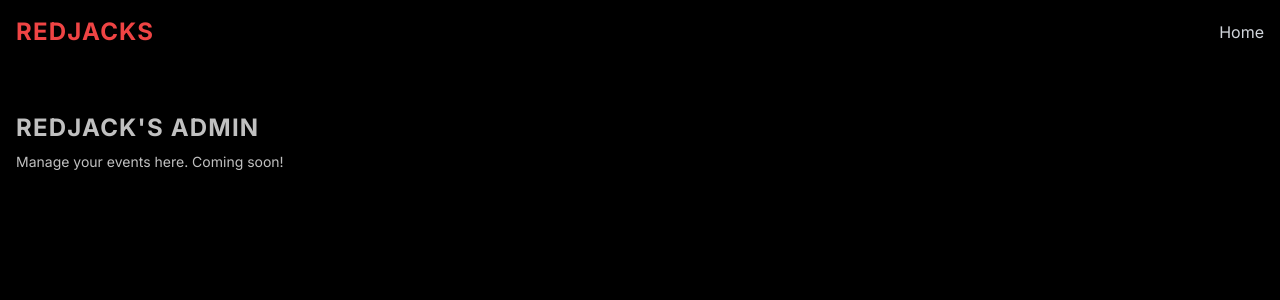
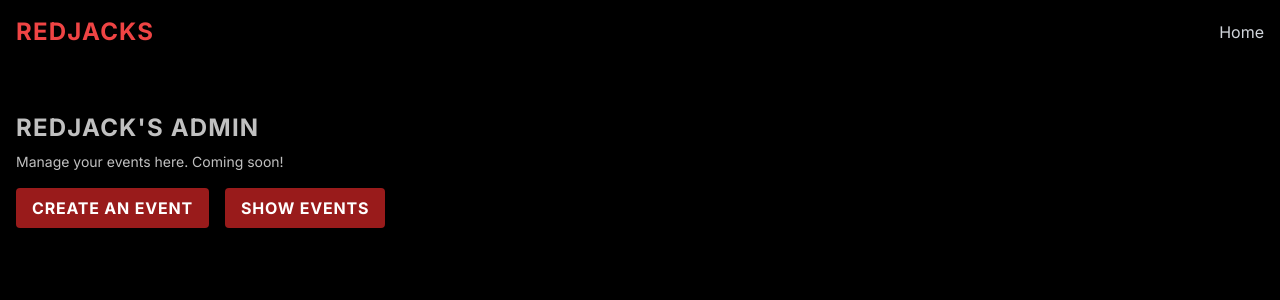
Before and after one commit to with-jeremy/red-jack-entertainment, a Next.js app: page /admin in a window 1280 px wide. Shown: the top 300 px of the page. Built offline with nearby package versions, Linux system fonts and the light colour scheme.

Commit message:
type hell

```diff
--- a/src/app/components/AdminDashboard.tsx
+++ b/src/app/components/AdminDashboard.tsx
@@ -1,10 +1,17 @@
+"use client";
+
 import React from 'react';
+import Button from './ui/Button';
 
 const AdminDashboard = () => {
   return (
     <div className="bg-black text-silver p-4">
       <h2 className="text-2xl font-bold uppercase tracking-wider">RedJack's Admin</h2>
       <p className="text-sm mt-2">Manage your events here. Coming soon!</p>
+      <div className="mt-4 flex gap-4">
+        <Button onClick={() => alert('Create Event')}>Create an Event</Button>
+        <Button onClick={() => alert('Show Events')}>Show Events</Button>
+      </div>
     </div>
   );
 };
--- /dev/null
+++ b/src/app/components/ui/Button.tsx
@@ -0,0 +1,21 @@
+"use client";
+
+import React from 'react';
+
+interface ButtonProps {
+  children: React.ReactNode;
+  onClick?: () => void;
+}
+
+const Button: React.FC<ButtonProps> = ({ children, onClick }) => {
+  return (
+    <button
+      className="bg-red-800 hover:bg-red-600 text-white font-bold py-2 px-4 rounded uppercase tracking-wider"
+      onClick={onClick}
+    >
+      {children}
+    </button>
+  );
+};
+
+export default Button;
--- a/src/app/events/[id]/page.tsx
+++ b/src/app/events/[id]/page.tsx
@@ -2,14 +2,14 @@ import React from 'react';
 import { EventDetail } from './EventDetail';
 
 interface Params {
-    id: string;
+    id?: string;
 }
 
 interface PageProps {
-    params: Params;
+    params?: Params;
 }
 
-export default function EventPage({ params }: PageProps) {
+export default function EventPage({ params }: { params: { id: string } }) {
     const { id } = params;
 
     return (
```
